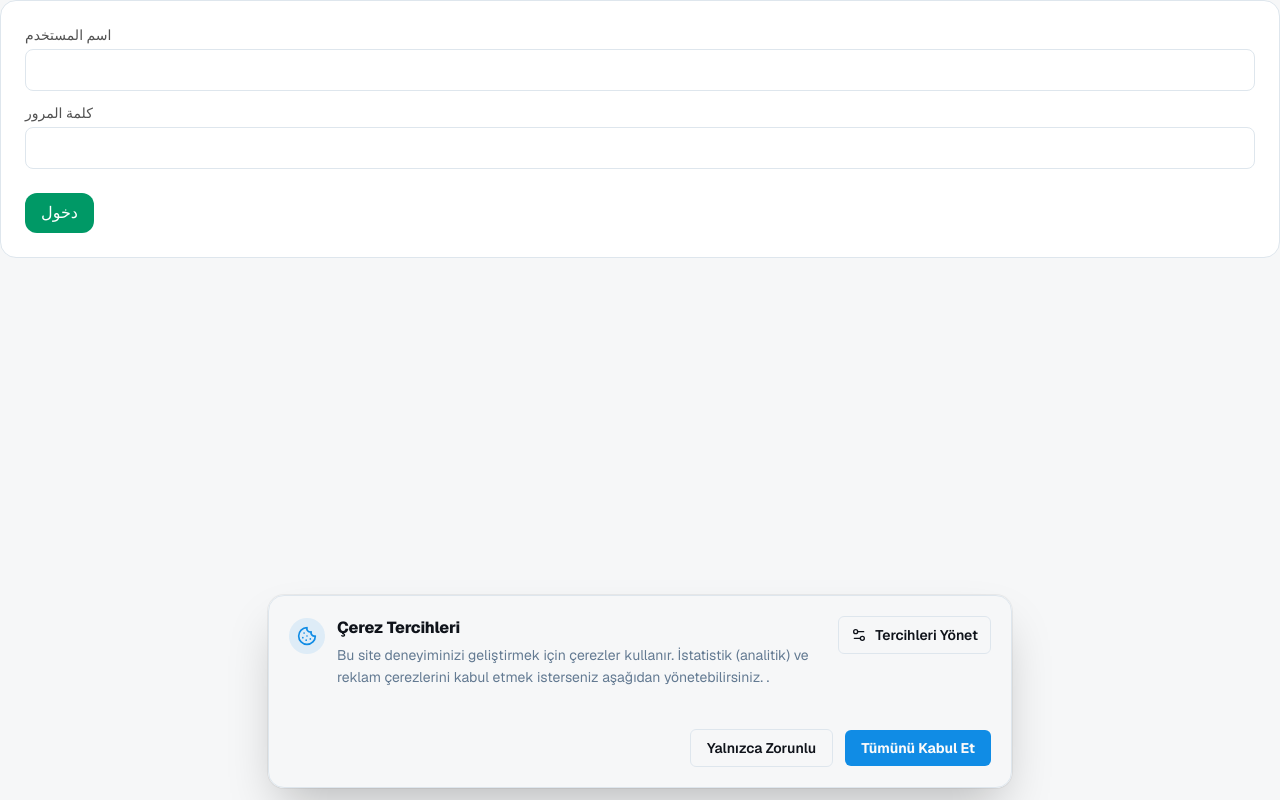
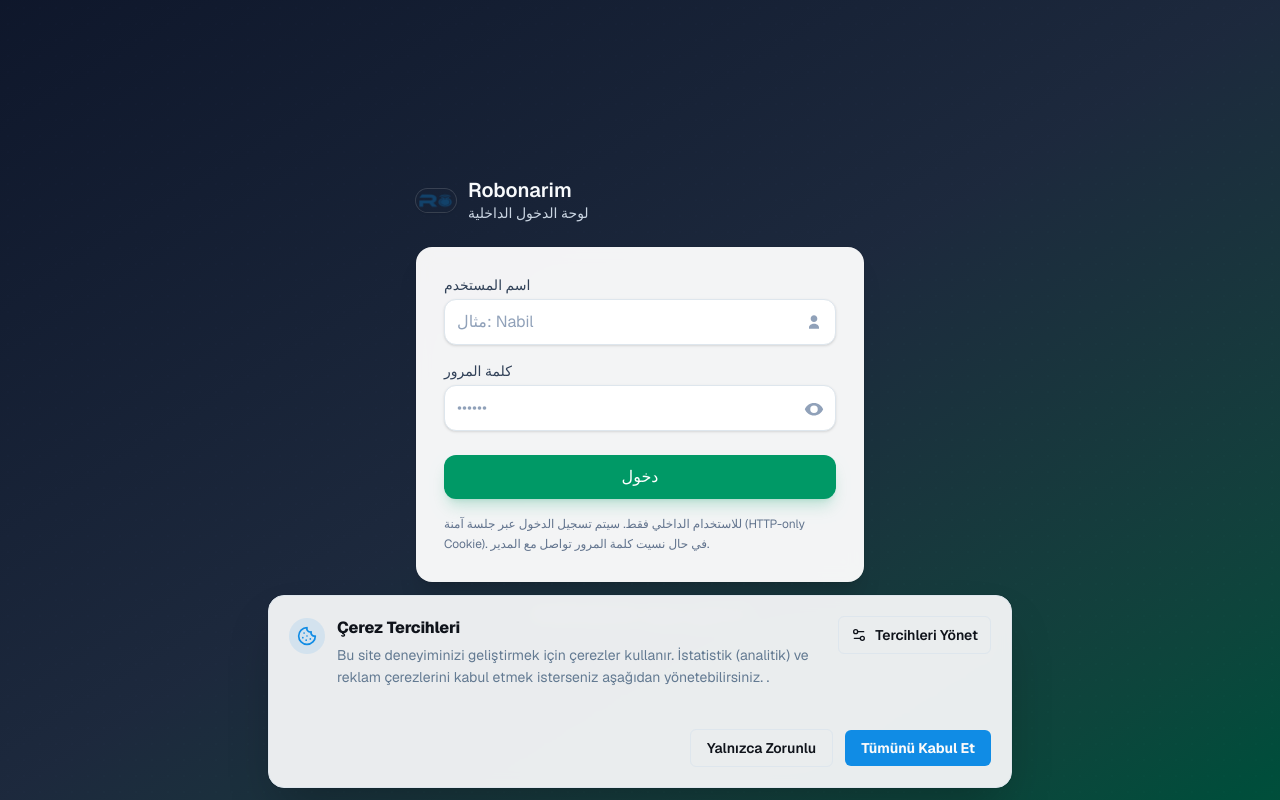
Before and after one commit to nabilyahya/robo-fix-seo, a Next.js app in the folder robo-fix-seo/: page /login in a window 1280 px wide. Built offline with nearby package versions, Linux system fonts and the light colour scheme; no server answers.

Commit message:
fix login issue

```diff
--- a/robo-fix-seo/src/app/login/actions.ts
+++ b/robo-fix-seo/src/app/login/actions.ts
@@ -1,20 +1,76 @@
 "use server";
 
-import { verifyUser } from "@/lib/users"; // دالة تتحقق من Users Sheet
-import { signSession } from "@/lib/session"; // توقيع الجلسة/الكوكي
+import crypto from "crypto";
+import { cookies } from "next/headers";
 import { redirect } from "next/navigation";
 
-export async function loginAction(formData: FormData) {
-  const name = String(formData.get("name") || "").trim();
-  const password = String(formData.get("password") || "");
+const COOKIE_NAME = "robosess";
+const DEFAULT_MAX_AGE = 15 * 24 * 60 * 60; // 15 يوم
+const SESSION_SECRET = process.env.SESSION_SECRET ?? "";
 
-  const user = await verifyUser(name, password); // رجّع null/undefined إذا فشل
-  if (!user) {
-    // ممكن ترجع قيمة تستخدمها لاظهار خطأ أو ترمي Error
-    // throw new Error("INVALID_CREDENTIALS");
-    return;
-  }
+type SessionPayload = {
+  id: string;
+  name: string;
+  role?: string;
+  exp: number;
+};
 
-  await signSession({ id: user.id, name: user.name, role: user.role });
+function signSession(
+  payload: Omit<SessionPayload, "exp">,
+  maxAge = DEFAULT_MAX_AGE
+) {
+  const secret = SESSION_SECRET || "dev-secret";
+  const p: SessionPayload = {
+    ...payload,
+    exp: Math.floor(Date.now() / 1000) + maxAge,
+  };
+  const base = Buffer.from(JSON.stringify(p)).toString("base64url");
+  const sig = crypto.createHmac("sha256", secret).update(base).digest("hex");
+  return `${base}.${sig}`;
+}
+
+type UserRow = { id: string; name: string; role: string; password: string };
+
+// بيانات تطوير افتراضية – استبدلها بربط Google Sheets عندك
+async function fetchUsers(): Promise<UserRow[]> {
+  return [
+    { id: "1", name: "Yasmin", role: "call-center", password: "Y2067#" },
+    { id: "2", name: "Nabil", role: "Admin", password: "N3824#" },
+    { id: "3", name: "Ilhan", role: "Kargo", password: "I5677#" },
+    { id: "4", name: "Mustafa", role: "Usta", password: "M7268#" },
+  ];
+}
+
+function getField(fd: FormData, key: string): string {
+  const v = fd.get(key);
+  return (typeof v === "string" ? v : "").trim();
+}
+
+export async function loginAction(formData: FormData): Promise<void> {
+  const name = getField(formData, "name");
+  const password = getField(formData, "password");
+
+  const err = (code: string) =>
+    redirect(`/login?error=${encodeURIComponent(code)}`);
+
+  if (!name || !password) err("missing");
+
+  const users = await fetchUsers();
+  const user = users.find((u) => u.name.toLowerCase() === name.toLowerCase());
+  if (!user || user.password !== password) err("invalid");
+
+  const token = signSession({
+    id: user!.id,
+    name: user!.name,
+    role: user!.role,
+  });
+  (await cookies()).set(COOKIE_NAME, token, {
+    httpOnly: true,
+    sameSite: "lax",
+    path: "/",
+    secure: process.env.NODE_ENV === "production",
+    maxAge: DEFAULT_MAX_AGE,
+  });
+
   redirect("/customers");
 }
--- a/robo-fix-seo/src/app/login/page.tsx
+++ b/robo-fix-seo/src/app/login/page.tsx
@@ -1,29 +1,141 @@
+import Image from "next/image";
 import { loginAction } from "./actions";
+import logo from "../../../public/logo.png";
+export default async function Page({
+  searchParams,
+}: {
+  // في Next 15 searchParams قد تكون Promise
+  searchParams?: Promise<Record<string, string | string[]>>;
+}) {
+  const sp = (await searchParams) ?? {};
+  const errorParam = Array.isArray(sp.error) ? sp.error[0] : sp.error;
 
-export default function Page() {
+  const errorMsg =
+    errorParam === "missing"
+      ? "الرجاء إدخال الاسم وكلمة المرور."
+      : errorParam === "invalid"
+      ? "بيانات الدخول غير صحيحة."
+      : null;
+
   return (
-    <form
-      action={loginAction}
-      className="space-y-3 bg-white border rounded-2xl p-6"
+    <main className="min-h-screen bg-gradient-to-br from-slate-900 via-slate-800 to-emerald-900 text-slate-50 relative overflow-hidden">
+      {/* ضجيج خفيف على الخلفية */}
+      <div className="pointer-events-none absolute inset-0 opacity-20 mix-blend-overlay [background-image:radial-gradient(#ffffff22_1px,transparent_1px)] [background-size:16px_16px]" />
+
+      <div className="relative z-10 flex min-h-screen items-center justify-center p-4">
+        <div className="w-full max-w-md">
+          {/* الهيدر: الشعار + العنوان */}
+          <div className="mb-6 flex items-center gap-3">
+            <Image
+              src={logo}
+              alt="Robonarim"
+              width={40}
+              height={40}
+              className="rounded-xl ring-1 ring-white/15 shadow-sm"
+              priority
+            />
+            <div>
+              <h1 className="text-xl font-semibold leading-tight">Robonarim</h1>
+              <p className="text-slate-300 text-sm">لوحة الدخول الداخلية</p>
+            </div>
+          </div>
+
+          {/* الكارت */}
+          <div className="rounded-2xl bg-white/95 backdrop-blur ring-1 ring-black/5 shadow-xl p-6 sm:p-7">
+            {errorMsg && (
+              <div className="mb-4 rounded-lg border border-red-200 bg-red-50 px-3 py-2 text-sm text-red-700">
+                {errorMsg}
+              </div>
+            )}
+
+            <form action={loginAction} className="space-y-4">
+              {/* اسم المستخدم */}
+              <div>
+                <label
+                  htmlFor="name"
+                  className="mb-1 block text-sm font-medium text-slate-700"
                 >
-      <div className="block text-sm text-neutral-600 mb-1">اسم المستخدم</div>
+                  اسم المستخدم
+                </label>
+                <div className="relative">
                   <input
+                    id="name"
                     name="name"
                     required
-        className="w-full rounded-lg border px-3 py-2"
+                    autoComplete="username"
+                    className="peer w-full rounded-xl border border-slate-300 bg-white px-3 py-2.5 pr-10 text-slate-900 placeholder:text-slate-400 shadow-sm outline-none transition
+                               focus:border-emerald-500 focus:ring-4 focus:ring-emerald-200"
+                    placeholder="مثال: Nabil"
                   />
+                  {/* أيقونة */}
+                  <svg
+                    viewBox="0 0 24 24"
+                    className="pointer-events-none absolute right-3 top-1/2 -translate-y-1/2 h-5 w-5 text-slate-400 peer-focus:text-emerald-500"
+                    aria-hidden="true"
+                  >
+                    <path
+                      fill="currentColor"
+                      d="M12 12c2.21 0 4-1.79 4-4S14.21 4 12 4 8 5.79 8 8s1.79 4 4 4Zm0 2c-3.31 0-6 2.02-6 4.5V20h12v-1.5c0-2.48-2.69-4.5-6-4.5Z"
+                    />
+                  </svg>
+                </div>
+              </div>
 
-      <div className="block text-sm text-neutral-600 mb-1">كلمة المرور</div>
+              {/* كلمة المرور */}
+              <div>
+                <label
+                  htmlFor="password"
+                  className="mb-1 block text-sm font-medium text-slate-700"
+                >
+                  كلمة المرور
+                </label>
+                <div className="relative">
                   <input
+                    id="password"
                     name="password"
                     type="password"
                     required
-        className="w-full rounded-lg border px-3 py-2"
+                    autoComplete="current-password"
+                    className="peer w-full rounded-xl border border-slate-300 bg-white px-3 py-2.5 pr-10 text-slate-900 placeholder:text-slate-400 shadow-sm outline-none transition
+                               focus:border-emerald-500 focus:ring-4 focus:ring-emerald-200"
+                    placeholder="••••••"
                   />
+                  {/* أيقونة */}
+                  <svg
+                    viewBox="0 0 24 24"
+                    className="pointer-events-none absolute right-3 top-1/2 -translate-y-1/2 h-5 w-5 text-slate-400 peer-focus:text-emerald-500"
+                    aria-hidden="true"
+                  >
+                    <path
+                      fill="currentColor"
+                      d="M12 6C7 6 2.73 9.11 1 13.5 2.73 17.89 7 21 12 21s9.27-3.11 11-7.5C21.27 9.11 17 6 12 6Zm0 12a4.5 4.5 0 1 1 0-9 4.5 4.5 0 0 1 0 9Z"
+                    />
+                  </svg>
+                </div>
+              </div>
 
-      <button className="mt-3 px-4 py-2 rounded-xl bg-emerald-600 text-white">
+              {/* زر الدخول */}
+              <button
+                className="mt-2 w-full rounded-xl bg-emerald-600 px-4 py-2.5 text-white font-medium shadow-lg shadow-emerald-600/20
+                           hover:bg-emerald-700 focus:outline-none focus:ring-4 focus:ring-emerald-300 active:bg-emerald-800 transition"
+              >
                 دخول
               </button>
             </form>
+
+            {/* تلميح أمان */}
+            <p className="mt-4 text-xs text-slate-500 leading-relaxed">
+              للاستخدام الداخلي فقط. سيتم تسجيل الدخول عبر جلسة آمنة (HTTP-only
+              Cookie). في حال نسيت كلمة المرور تواصل مع المدير.
+            </p>
+          </div>
+
+          {/* فوتر صغير */}
+          <p className="mt-6 text-center text-xs text-slate-300">
+            © {new Date().getFullYear()} Robonarim. كل الحقوق محفوظة.
+          </p>
+        </div>
+      </div>
+    </main>
   );
 }
```
Lines whose indentation alone changed are shown as unchanged.
